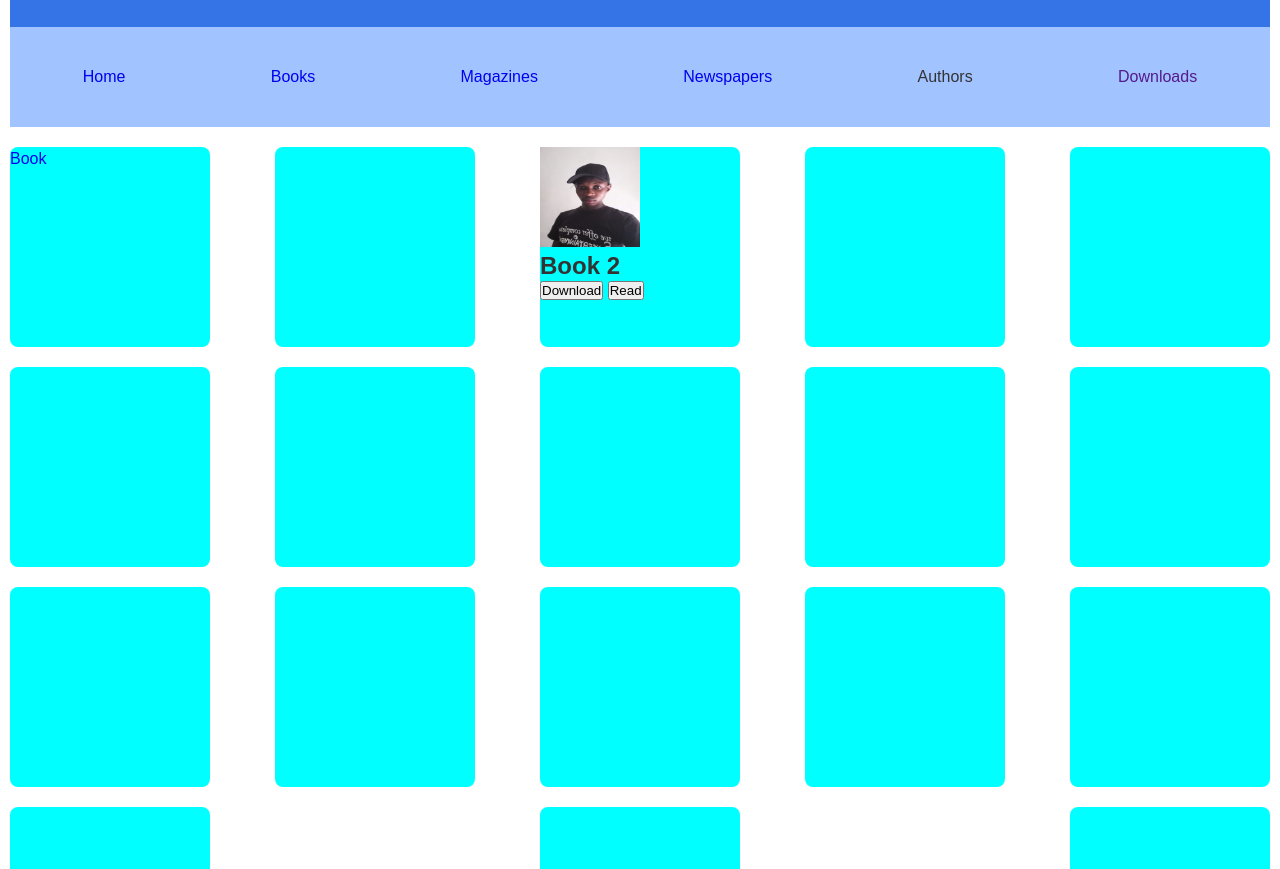
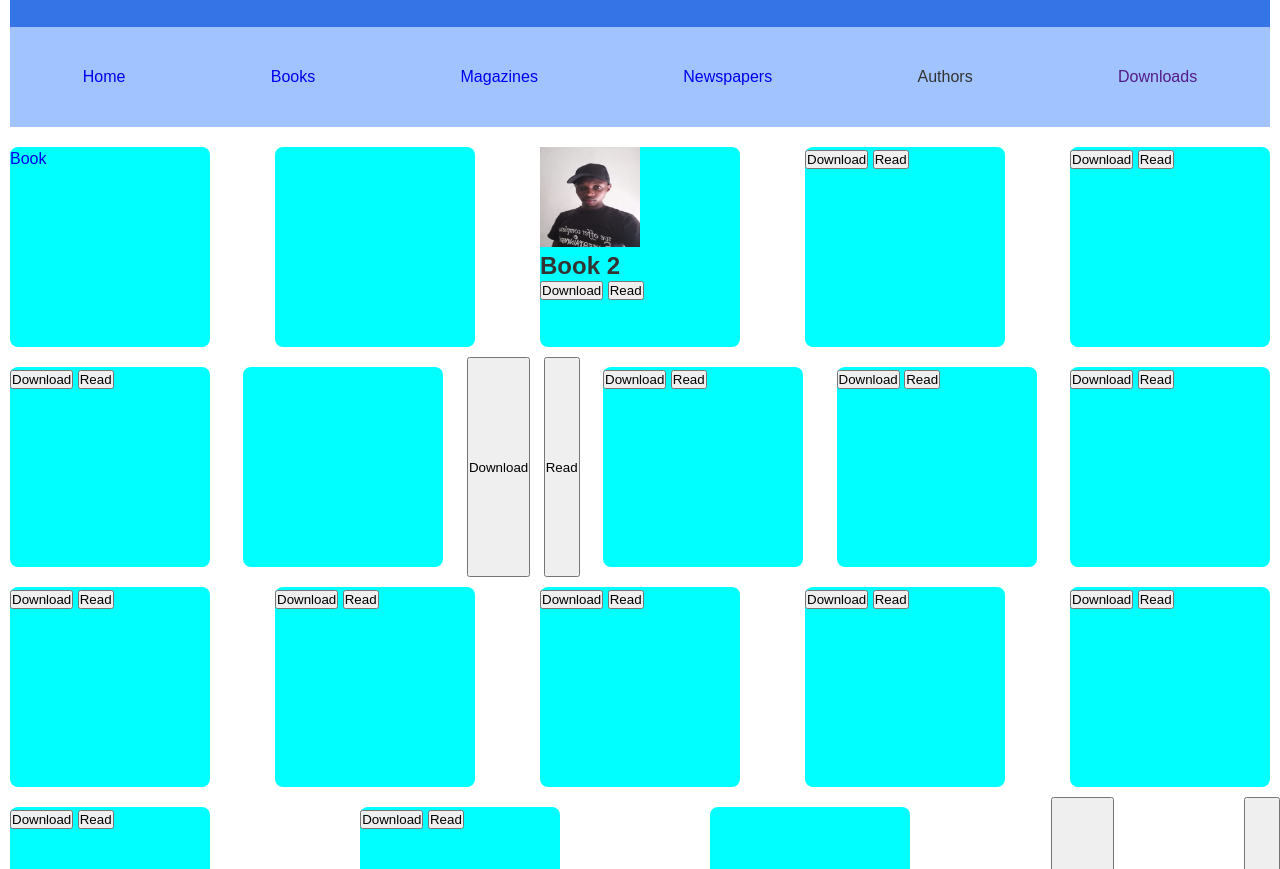
Before and after one commit to CelebMunyiri/Elibrary, a website: page index.html in a window 1280 px wide. Shown: the part 83-952 px from the top of the page. Drawn offline with Linux system fonts and the light colour scheme.

Commit message:
added a file

```diff
--- a/index.html
+++ b/index.html
@@ -48,22 +48,37 @@
         <div class="buttons">
           <button class="download">Download</button>
           <button class="read">Read</button></div></div>
-      <div class="book"></div>
-      <div class="book"></div>
-      <div class="book"></div>
-      <div class="book"></div>
+      <div class="book"><button class="download">Download</button>
+        <button class="read">Read</button></div></div></div>
+      <div class="book"><button class="download">Download</button>
+        <button class="read">Read</button></div></div></div>
+      <div class="book"><button class="download">Download</button>
+        <button class="read">Read</button></div></div></div>
+      <div class="book"></div><button class="download">Download</button>
+        <button class="read">Read</button></div></div></div>
 
-      <div class="book"></div>
-      <div class="book"></div>
-      <div class="book"></div>
-      <div class="book"></div>
-      <div class="book"></div>
-      <div class="book"></div>
-      <div class="book"></div>
-      <div class="book"></div>
-      <div class="book"></div>
-      <div class="book"></div>
-      <div class="book"></div>
+      <div class="book"><button class="download">Download</button>
+        <button class="read">Read</button></div></div></div>
+      <div class="book"><button class="download">Download</button>
+        <button class="read">Read</button></div></div></div>
+      <div class="book"><button class="download">Download</button>
+        <button class="read">Read</button></div></div></div>
+      <div class="book"><button class="download">Download</button>
+        <button class="read">Read</button></div></div></div>
+      <div class="book"><button class="download">Download</button>
+        <button class="read">Read</button></div></div></div>
+      <div class="book"><button class="download">Download</button>
+        <button class="read">Read</button></div></div></div>
+      <div class="book"><button class="download">Download</button>
+        <button class="read">Read</button></div></div></div>
+      <div class="book"><button class="download">Download</button>
+        <button class="read">Read</button></div></div></div>
+      <div class="book"><button class="download">Download</button>
+        <button class="read">Read</button></div></div></div>
+      <div class="book"><button class="download">Download</button>
+        <button class="read">Read</button></div></div></div>
+      <div class="book"></div><button class="download">Download</button>
+        <button class="read">Read</button></div></div></div>
     </section>
     <section class="sections magazines">
       <div class="magazine"></div>
```
